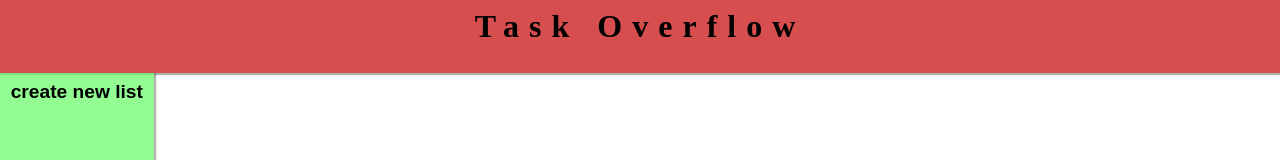
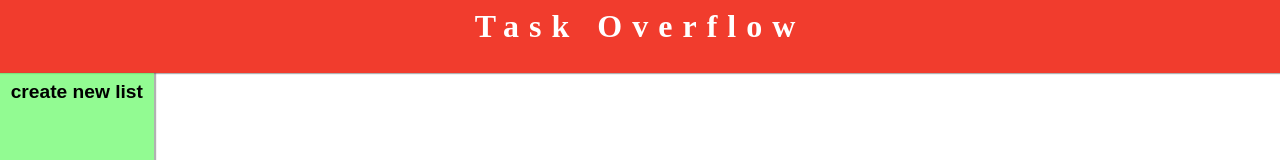
Before and after one commit to aviyacg/task-overflow, a website built with webpack: page dist/index.html in a window 1280 px wide. Shown: the top 160 px of the page. Built offline with nearby package versions, Linux system fonts and the light colour scheme.

Commit message:
change colors

```diff
--- a/src/header.css
+++ b/src/header.css
@@ -3,13 +3,14 @@
   font-weight: bold;
   padding: var(--pad);
   text-align: center;
-  background-color: rgba(212, 69, 69, 0.8);
-  box-shadow: 1px 1px 1px 1px var(--shadow);
+  color: white;
+  background-color: var(--blue);
+  box-shadow: 0px 0px 1px 1px var(--shadow);
 
   transition: 1s;
 }
 
 .header:hover{
-  background-color: rgba(212, 69, 69, 0.95);
+  background-color: var(--red);
   letter-spacing: 10px;
 }
```
